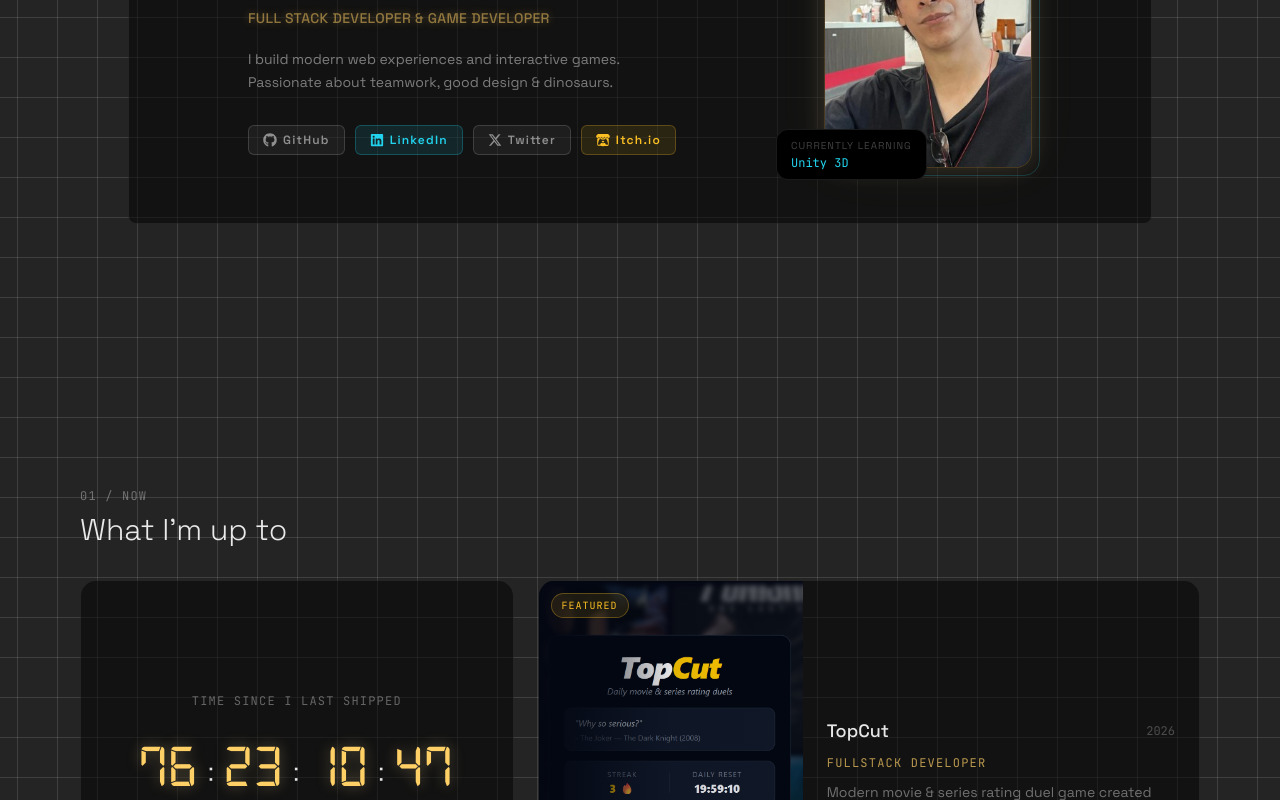
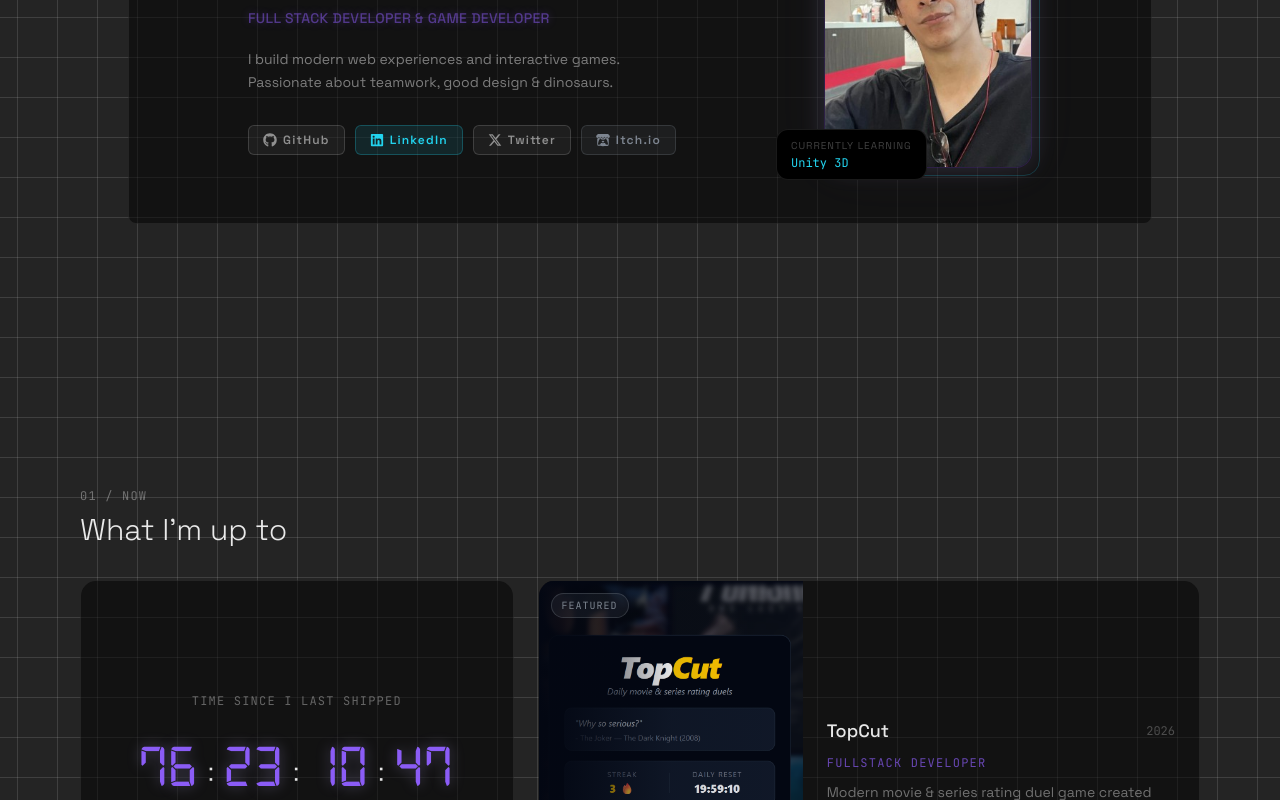
Before and after one commit to Peltre/devPortfolio, a React (Vite) app: page / in a window 1280 px wide. Shown: the part 440-1240 px from the top of the page. Built offline with nearby package versions, Linux system fonts and the light colour scheme; a web font is replaced by a local one.

Commit message:
Unify all styles in index.css & techColors
Previously several shadow & glow related styles remained scattered in individual styling.

```diff
--- a/index.css
+++ b/index.css
@@ -1,13 +1,13 @@
 @import "tailwindcss";
 
 @theme {
-    --color-primary-300: #ffe29b;
-    --color-primary-400: #ffd066;
-    --color-primary-500: #e0a83d;
+    --color-primary-300: #c4b5fd;
+    --color-primary-400: #8b5cf6;
+    --color-primary-500: #7c3aed;
 
-    --color-secondary-300: #fde047;
-    --color-secondary-400: #fbbf24;
-    --color-secondary-500: #f59e0b;
+    --color-secondary-300: #9aa3b0;
+    --color-secondary-400: #7d8590;
+    --color-secondary-500: #5b6470;
 
     --color-accent-300: #67e8f9;
     --color-accent-400: #22d3ee;
@@ -16,6 +16,25 @@
     --font-sans: "Space Grotesk", ui-sans-serif, system-ui, sans-serif;
     --font-mono: "JetBrains Mono", ui-monospace, "SFMono-Regular", monospace;
     --font-digital: "Digital7", "JetBrains Mono", ui-monospace, monospace;
+}
+
+/* RGB triplets mirroring the palette above, for glow/shadow effects that
+   need a variable alpha (rgba/backdrop). Keeping these here means changing
+   the palette is a one-file edit — nobody has to hunt for hardcoded rgba()
+   values in components again. Update these whenever the hex values above
+   change. */
+:root {
+    --primary-300-rgb: 196 181 253;
+    --primary-400-rgb: 139 92 246;
+    --primary-500-rgb: 124 58 237;
+
+    --secondary-300-rgb: 154 163 176;
+    --secondary-400-rgb: 125 133 144;
+    --secondary-500-rgb: 91 100 112;
+
+    --accent-300-rgb: 103 232 249;
+    --accent-400-rgb: 34 211 238;
+    --accent-500-rgb: 6 182 212;
 }
 
 @font-face {
@@ -32,14 +51,14 @@
 }
 
 body {
-    background: #212121;
+    background: #101319;
     color: #e8e8e8;
     font-family: var(--font-sans);
 }
 
 html {
     scroll-behavior: smooth;
-    scrollbar-color: rgba(255, 208, 102, 0.3) rgba(0, 0, 0, 0.3);
+    scrollbar-color: rgba(var(--primary-400-rgb) / 0.3) rgba(0, 0, 0, 0.3);
     scrollbar-width: thin;
 }
 
@@ -53,12 +72,12 @@
 }
 
 ::-webkit-scrollbar-thumb {
-    background: rgba(255, 208, 102, 0.3);
+    background: rgba(var(--primary-400-rgb) / 0.3);
     border-radius: 999px;
 }
 
 ::-webkit-scrollbar-thumb:hover {
-    background: rgba(255, 208, 102, 0.5);
+    background: rgba(var(--primary-400-rgb) / 0.5);
 }
 
 @layer components {
@@ -110,12 +129,12 @@
     }
 
     .glow-card:hover {
-        box-shadow: 0 0 26px rgba(255, 226, 155, 0.16), 0 0 60px rgba(255, 226, 155, 0.06);
+        box-shadow: 0 0 26px rgba(var(--primary-300-rgb) / 0.16), 0 0 60px rgba(var(--primary-300-rgb) / 0.06);
         transform: translateY(-3px);
     }
 
     .glow-text {
-        text-shadow: 0 0 14px rgba(255, 226, 155, 0.35);
+        text-shadow: 0 0 14px rgba(var(--primary-300-rgb) / 0.35);
     }
 
     .clock-digits {
@@ -126,10 +145,10 @@
 
 @keyframes emberPulse {
     0%, 100% {
-        box-shadow: 0 0 26px rgba(255, 226, 155, 0.14), 0 0 55px rgba(255, 226, 155, 0.05);
+        box-shadow: 0 0 26px rgba(var(--primary-300-rgb) / 0.14), 0 0 55px rgba(var(--primary-300-rgb) / 0.05);
     }
     50% {
-        box-shadow: 0 0 36px rgba(255, 226, 155, 0.2), 0 0 80px rgba(255, 226, 155, 0.08);
+        box-shadow: 0 0 36px rgba(var(--primary-300-rgb) / 0.2), 0 0 80px rgba(var(--primary-300-rgb) / 0.08);
     }
 }
 
--- a/src/components/Journey.jsx
+++ b/src/components/Journey.jsx
@@ -12,7 +12,7 @@
             {/* Dot */}
             <span
                 className={`relative z-10 mx-auto mb-4 block w-3 h-3 rounded-full ${done
-                    ? "bg-primary-400 shadow-[0_0_5px_1px_rgba(255,208,102,0.7),0_0_12px_3px_rgba(255,208,102,0.3)]"
+                    ? "bg-primary-400 shadow-[0_0_5px_1px_rgba(var(--primary-400-rgb)/0.7),0_0_12px_3px_rgba(var(--primary-400-rgb)/0.3)]"
                     : "bg-black border border-white/20"
                     }`}
             />
--- a/src/components/MCover.jsx
+++ b/src/components/MCover.jsx
@@ -29,7 +29,7 @@
                     <h1 className="text-6xl font-bold text-white leading-[1.05] tracking-tight mb-1">
                         Pedro<span className="text-primary-400">.</span>
                     </h1>
-                    <p className="text-sm uppercase tracking-wide text-primary-400/50 font-medium mb-5 [text-shadow:0_0_8px_rgba(255,208,102,0.3)]">
+                    <p className="text-sm uppercase tracking-wide text-primary-400/50 font-medium mb-5 [text-shadow:0_0_8px_rgba(var(--primary-400-rgb)/0.3)]">
                         Full Stack Developer &amp; Game Developer
                     </p>
                     {/* Bio */}
--- a/src/components/Navbar.jsx
+++ b/src/components/Navbar.jsx
@@ -63,7 +63,7 @@
 
                 <a
                     href="/blog"
-                    className="text-xs tracking-widest uppercase text-primary-400 px-4 py-1.5 rounded border border-primary-400/30 bg-primary-400/6 hover:bg-primary-400/10 transition-all duration-200 hover:shadow-[0_0_18px_rgba(255,226,155,0.22)]"
+                    className="text-xs tracking-widest uppercase text-primary-400 px-4 py-1.5 rounded border border-primary-400/30 bg-primary-400/6 hover:bg-primary-400/10 transition-all duration-200 hover:shadow-[0_0_18px_rgba(var(--primary-300-rgb)/0.22)]"
                 >
                     Blog
                 </a>
--- a/src/components/ProjectModal.jsx
+++ b/src/components/ProjectModal.jsx
@@ -164,7 +164,7 @@
                                         href={project.github}
                                         target="_blank"
                                         rel="noopener noreferrer"
-                                        className="flex items-center gap-1.5 text-xs font-mono px-3 py-1.5 rounded-lg border border-primary-400/25 text-primary-400 bg-primary-400/6 hover:bg-primary-400/12 hover:shadow-[0_0_18px_rgba(255,226,155,0.25)] transition-all"
+                                        className="flex items-center gap-1.5 text-xs font-mono px-3 py-1.5 rounded-lg border border-primary-400/25 text-primary-400 bg-primary-400/6 hover:bg-primary-400/12 hover:shadow-[0_0_18px_rgba(var(--primary-300-rgb)/0.25)] transition-all"
                                     >
                                         <FaGithub size={12} /> GitHub
                                     </a>
@@ -174,7 +174,7 @@
                                         href={project.demo}
                                         target="_blank"
                                         rel="noopener noreferrer"
-                                        className="flex items-center gap-1.5 text-xs font-mono px-3 py-1.5 rounded-lg border border-accent-400/25 text-accent-400 bg-accent-400/6 hover:bg-accent-400/12 hover:shadow-[0_0_18px_rgba(34,211,238,0.3)] transition-all"
+                                        className="flex items-center gap-1.5 text-xs font-mono px-3 py-1.5 rounded-lg border border-accent-400/25 text-accent-400 bg-accent-400/6 hover:bg-accent-400/12 hover:shadow-[0_0_18px_rgba(var(--accent-400-rgb)/0.3)] transition-all"
                                     >
                                         <ExternalLink size={12} /> Demo
                                     </a>
--- a/src/components/Skills.jsx
+++ b/src/components/Skills.jsx
@@ -21,9 +21,9 @@
 // from index.css (kept as raw hex since these feed rgba-style bg/border
 // strings, not var()).
 const levelColor = {
-    Advanced: { color: "#ffd066", bg: "rgba(255,208,102,0.1)", border: "rgba(255,208,102,0.3)" },
-    Intermediate: { color: "#22d3ee", bg: "rgba(34,211,238,0.08)", border: "rgba(34,211,238,0.25)" },
-    Basic: { color: "#fde047", bg: "rgba(253,224,71,0.08)", border: "rgba(253,224,71,0.25)" },
+    Advanced: { color: "#8b5cf6", bg: "rgba(var(--primary-400-rgb)/0.1)", border: "rgba(var(--primary-400-rgb)/0.3)" },
+    Intermediate: { color: "#22d3ee", bg: "rgba(var(--accent-400-rgb)/0.08)", border: "rgba(var(--accent-400-rgb)/0.25)" },
+    Basic: { color: "#9aa3b0", bg: "rgba(var(--secondary-300-rgb)/0.08)", border: "rgba(var(--secondary-300-rgb)/0.25)" },
 }
 
 // Skill icon minicards
--- a/src/utils/techColors.js
+++ b/src/utils/techColors.js
@@ -11,12 +11,12 @@
 // with a raw hex value. If you change the palette in index.css, update
 // this array to match.
 export const glowGradient = [
-    "#e0a83d", // primary-500 — deep mustard
-    "#ffd066", // primary-400 — mustard
-    "#ffe29b", // primary-300 — pale mustard glow
-    "#f59e0b", // secondary-500 — amber
-    "#fbbf24", // secondary-400 — amber-yellow
-    "#fde047", // secondary-300 — yellow
+    "#7c3aed", // primary-500 — deep mustard
+    "#8b5cf6", // primary-400 — mustard
+    "#c4b5fd", // primary-300 — pale mustard glow
+    "#5b6470", // secondary-500 — amber
+    "#7d8590", // secondary-400 — amber-yellow
+    "#9aa3b0", // secondary-300 — yellow
     "#06b6d4", // accent-500 — cyan
     "#22d3ee", // accent-400 — cyan glow
     "#67e8f9", // accent-300 — light cyan glow
```
Also changed, not shown: src/components/Footer.jsx (+4 -4 lines).
